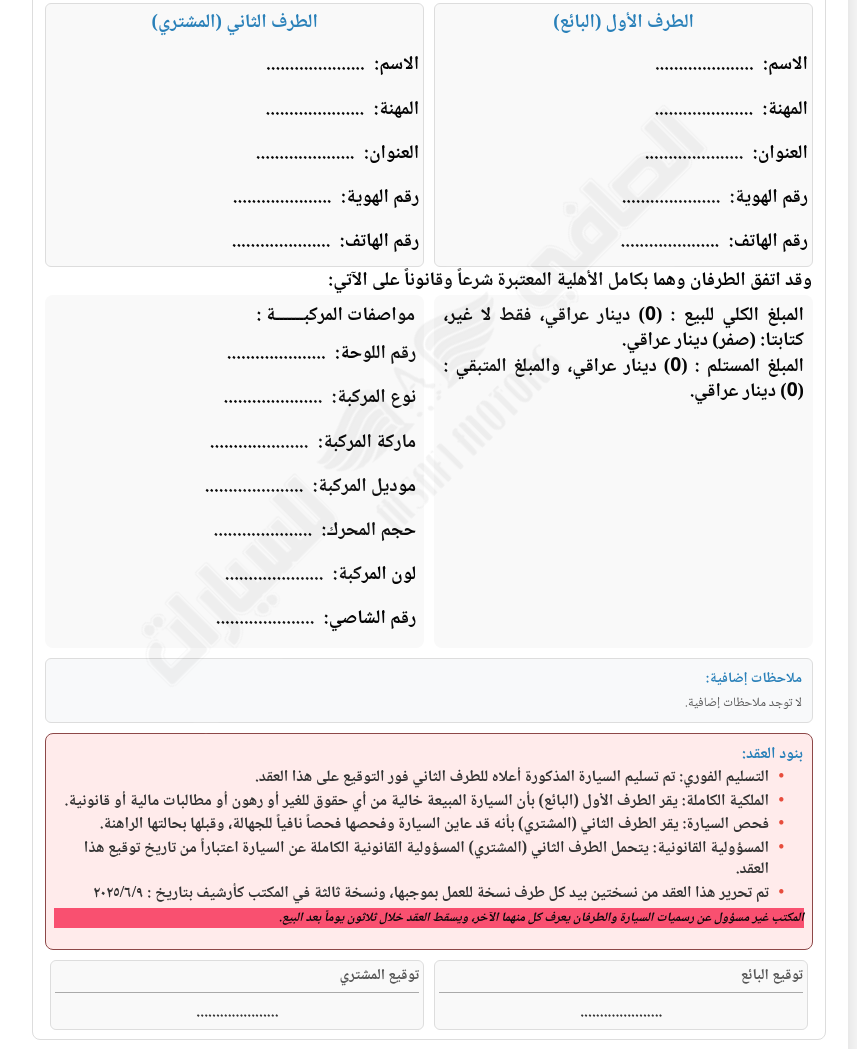
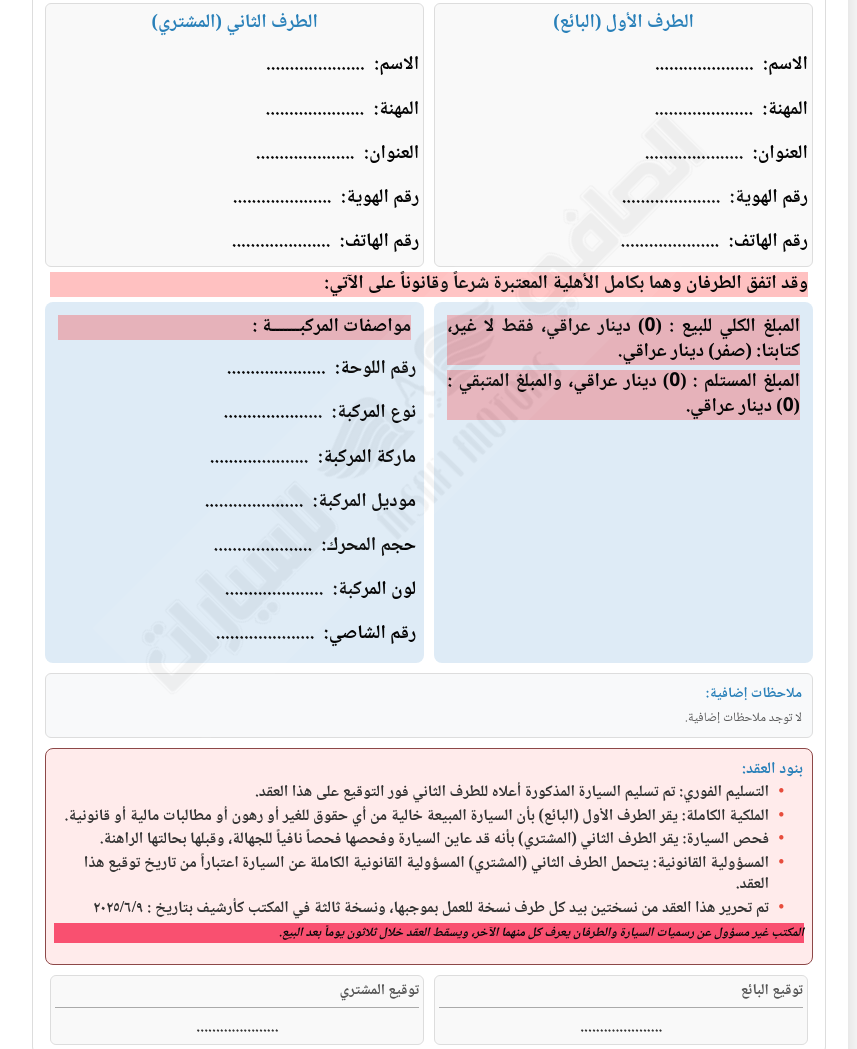
Before and after one commit to AhmedAlbremani/ayobcon, a plain HTML site: page index.html in a window 1280 px wide. Shown: the part 2247-3296 px from the top of the page, without its empty margins (412-1269 px from the left). Drawn offline with Linux system fonts and the light colour scheme.

Commit message:
Update styles.css

```diff
--- a/styles.css
+++ b/styles.css
@@ -403,7 +403,8 @@ font-weight: bold;
   font-weight: bold;
     padding: 8px;
     border-radius: 8px;
-    background-color: #f9f9f9;
+    background-color: #deebf6;
+     border-color: #000;
     order: 2;
 }
 
@@ -412,17 +413,19 @@ font-weight: bold;
 
     padding: 8px;
     border-radius: 8px;
-    background-color: #f9f9f9;
+    background-color: #deebf6;
+    border-color: #000;
     order: 1;
 }
 
 .contract-paragraph {
     margin-bottom: 5px;
 font-weight: bold;
+background-color: #fc03033e;
     text-align: justify;
     font-size: 1.2rem;
     line-height: 1.3;
-    margin: 1px;
+    margin: 5px;
     color: #050505;
 }
 
```
